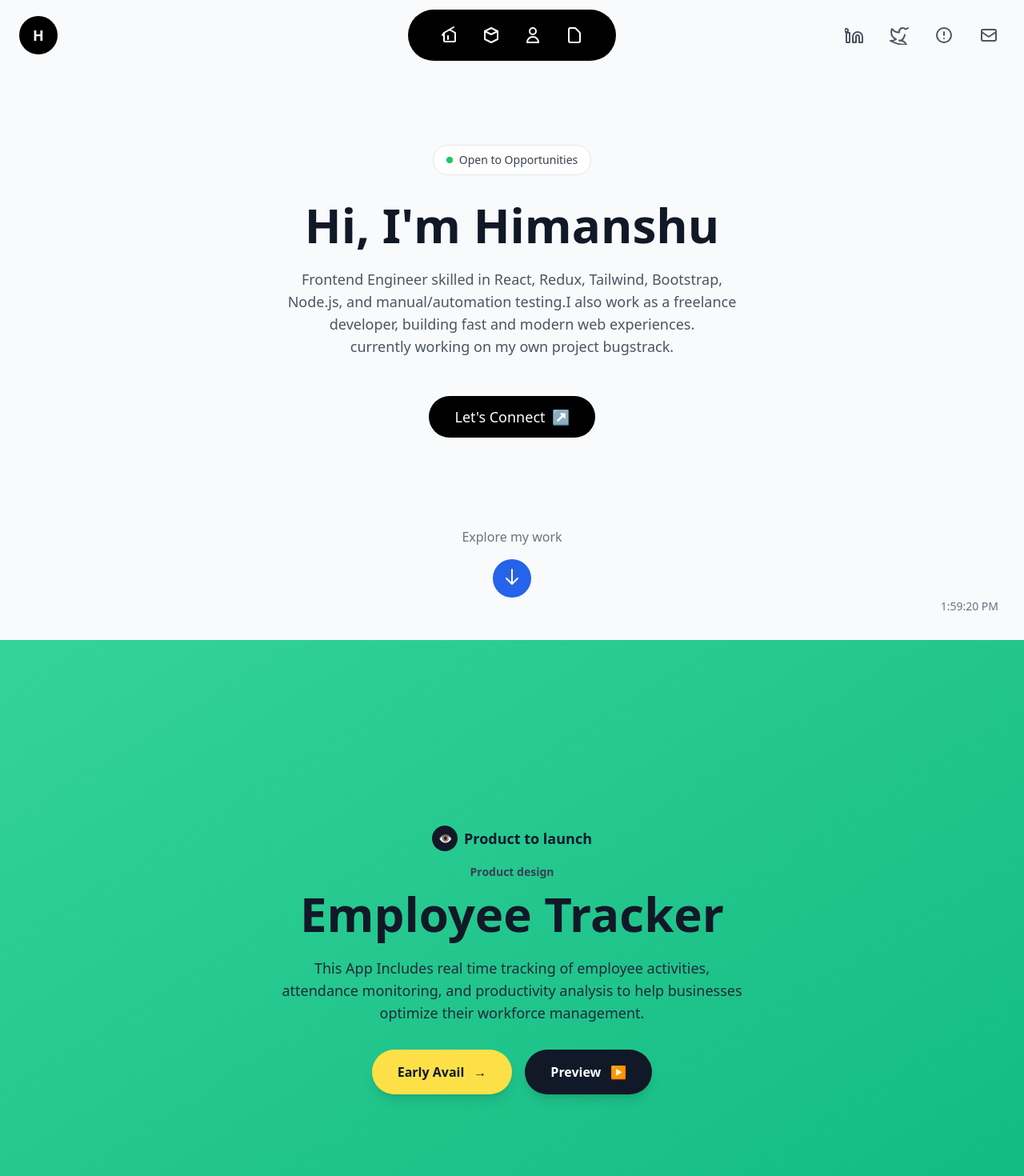
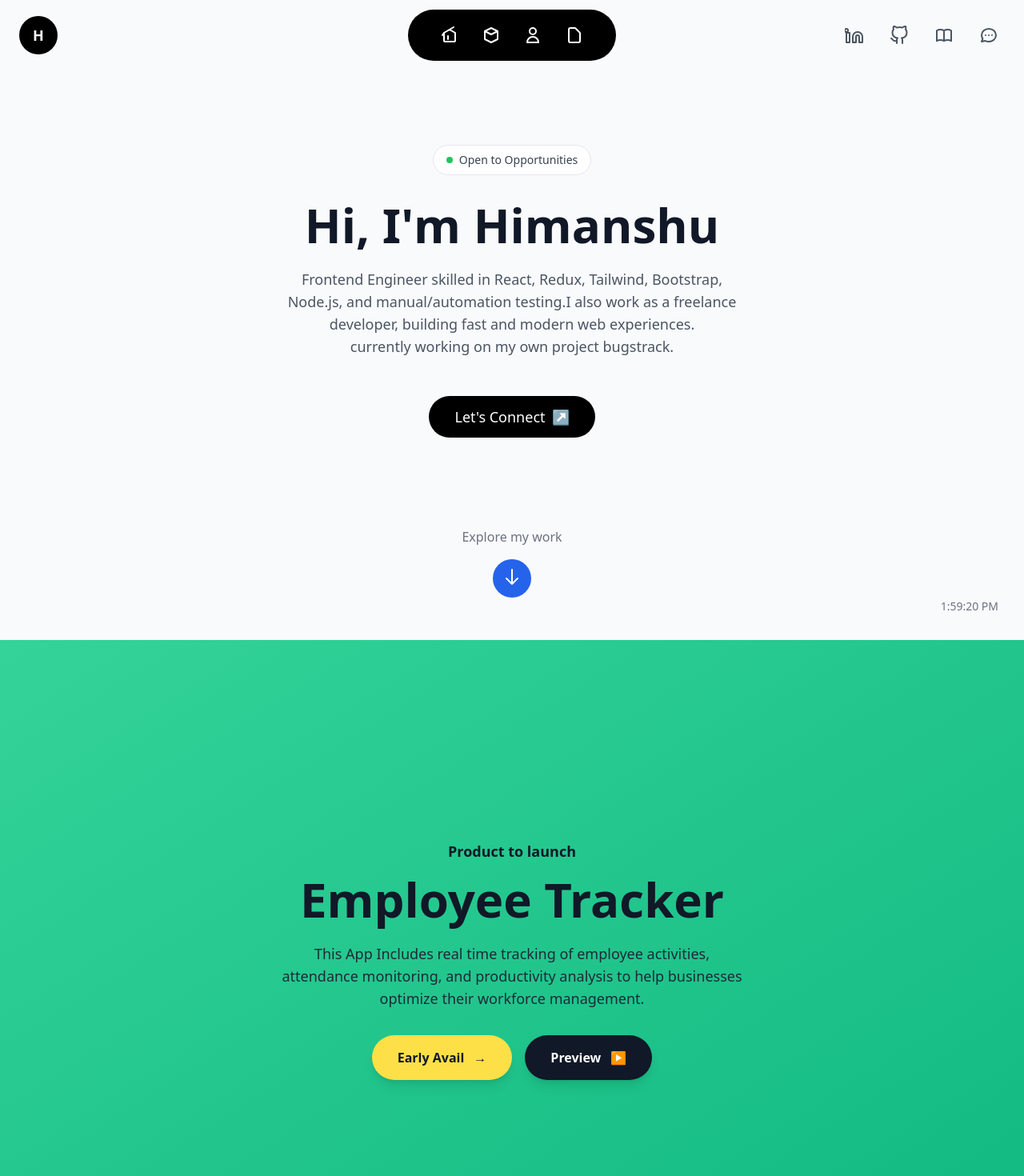
Before and after one commit to himanshpande/DevPortfolio, a React (Create React App) app: page / in a window 1280 px wide. Shown: the top 1470 px of the page at 80% size. Built offline with nearby package versions, Linux system fonts and the light colour scheme.

Commit message:
added links for icons for linkedin,github, and whats app

```diff
--- a/src/App.js
+++ b/src/App.js
@@ -78,7 +78,7 @@ function App() {
           <BookShowcase />
           <EducationSection />
           <SkillsStatsSection />
-          <ScrollBanner />
+          {/* <ScrollBanner /> */}
           <Footer />
         </div>
       </ScreenSizeGuard>
--- a/src/mainPage.js
+++ b/src/mainPage.js
@@ -15,10 +15,10 @@ export default function Home() {
   ];
 
   const socialItems = [
-    { id: "linkedin", path: "M16 8a6 6 0 016 6v7h-4v-7a2 2 0 00-2-2 2 2 0 00-2 2v7h-4v-7a6 6 0 016-6zM2 9h4v12H2z M4 6a2 2 0 11-4 0 2 2 0 014 0z" },
-    { id: "twitter", path: "M23 3a10.9 10.9 0 01-3.14 1.53 4.48 4.48 0 00-7.86 3v1A10.66 10.66 0 013 4s-4 9 5 13a11.64 11.64 0 01-7 2s9 5 20 5a9.5 9.5 0 00-9-5.5c4.75 2.25 7-7 7-7" },
-    { id: "settings", path: "M12 8v4m0 4v.01M21 12a9 9 0 11-18 0 9 9 0 0118 0z" },
-    { id: "email", path: "M3 8l7.89 5.26a2 2 0 002.22 0L21 8M5 19h14a2 2 0 002-2V7a2 2 0 00-2-2H5a2 2 0 00-2 2v10a2 2 0 002 2z" },
+    { id: "linkedin", path: "M16 8a6 6 0 016 6v7h-4v-7a2 2 0 00-2-2 2 2 0 00-2 2v7h-4v-7a6 6 0 016-6zM2 9h4v12H2z M4 6a2 2 0 11-4 0 2 2 0 014 0z", url: "https://www.linkedin.com/in/himanshu-pandey-" },
+    { id: "github", path: "M9 19c-5 1.5-5-2.5-7-3m14 6v-3.87a3.37 3.37 0 00-.94-2.61c3.14-.35 6.44-1.54 6.44-7A5.44 5.44 0 0020 4.77 5.07 5.07 0 0019.91 1S18.73.65 16 2.48a13.38 13.38 0 00-7 0C6.27.65 5.09 1 5.09 1A5.07 5.07 0 005 4.77a5.44 5.44 0 00-1.5 3.78c0 5.42 3.3 6.61 6.44 7A3.37 3.37 0 009 18.13V22", url: "https://github.com/himanshpande" },
+    { id: "blogs", path: "M12 6.253v13m0-13C10.832 5.477 9.246 5 7.5 5S4.168 5.477 3 6.253v13C4.168 18.477 5.754 18 7.5 18s3.332.477 4.5 1.253m0-13C13.168 5.477 14.754 5 16.5 5c1.747 0 3.332.477 4.5 1.253v13C19.832 18.477 18.247 18 16.5 18c-1.746 0-3.332.477-4.5 1.253", url: "https://your-blog-url.com" },
+    { id: "messaging", path: "M8 12h.01M12 12h.01M16 12h.01M21 12c0 4.418-4.03 8-9 8a9.863 9.863 0 01-4.255-.949L3 20l1.395-3.72C3.512 15.042 3 13.574 3 12c0-4.418 4.03-8 9-8s9 3.582 9 8z", url: "https://wa.me/8533839002" },
   ];
 
   const SvgIcon = ({ path }) => (
@@ -54,12 +54,24 @@ export default function Home() {
         {/* Social Icons */}
         <div className="hidden min-[639px]:flex items-center gap-4">
           {socialItems.map((item) => (
+            item.url ? (
+              <a
+                key={item.id}
+                href={item.url}
+                target="_blank"
+                rel="noopener noreferrer"
+                className="text-gray-600 hover:text-blue-600 transition-all duration-300 transform hover:scale-125 p-2"
+              >
+                <SvgIcon path={item.path} />
+              </a>
+            ) : (
               <button
                 key={item.id}
                 className="text-gray-600 hover:text-blue-600 transition-all duration-300 transform hover:scale-125 p-2"
               >
                 <SvgIcon path={item.path} />
               </button>
+            )
           ))}
         </div>
       </header>
--- a/src/skills.js
+++ b/src/skills.js
@@ -127,13 +127,11 @@ export default function Skills() {
 
         {/* Logo */}
         <div className="skills-logo-container flex items-center gap-2 mb-3 sm:mb-4 justify-center min-[1740px]:lg:justify-start">
-          <div className="w-7 sm:w-8 h-7 sm:h-8 bg-gray-900 rounded-full flex items-center justify-center">
-            <span className="text-white text-xs sm:text-sm font-bold">👁</span>
-          </div>
+
           <span className="text-gray-900 font-semibold text-base sm:text-lg">Product to launch</span>
         </div>
 
-        <div className="text-gray-700 text-xs sm:text-sm font-semibold mb-2 sm:mb-3">Product design</div>
+
 
         {/* Heading */}
         <h1 className="text-3xl sm:text-4xl md:text-5xl lg:text-6xl font-black text-gray-900 mb-4 sm:mb-6 leading-tight">
```
Lines whose indentation alone changed are shown as unchanged.
